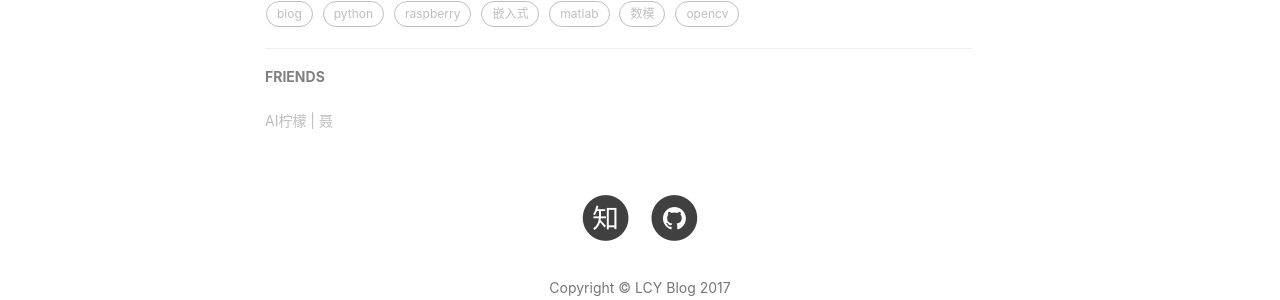
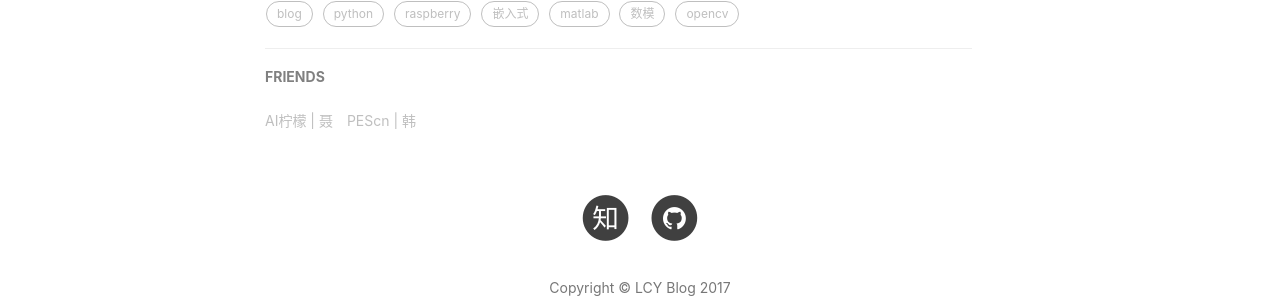
Before and after one commit to lichunown/jekyllblog, a Jekyll site: the page built from _posts/2017-02-09-hello-blog.markdown, in a window 1280 px wide. Shown: the part 1227-1527 px from the top of the page. Built offline with Jekyll 4.4.1, drawn with Linux system fonts in a browser that asks for light colours; nearby versions of some CDN libraries; comment, search, counter and statistics services are not loaded.

Commit message:
add friend hanxiangyu

```diff
--- a/_config.yml
+++ b/_config.yml
@@ -93,6 +93,10 @@ friends: [
         title : "AI柠檬 | 聂",
         href : "https://blog.ailemon.me"
     },
+    {
+        title : "PEScn | 韩",
+        href : "https://blog.pescn.cc/"
+    },
     # {
     #     title: "Su",
     #     href: "http://su.gallery/"
```
